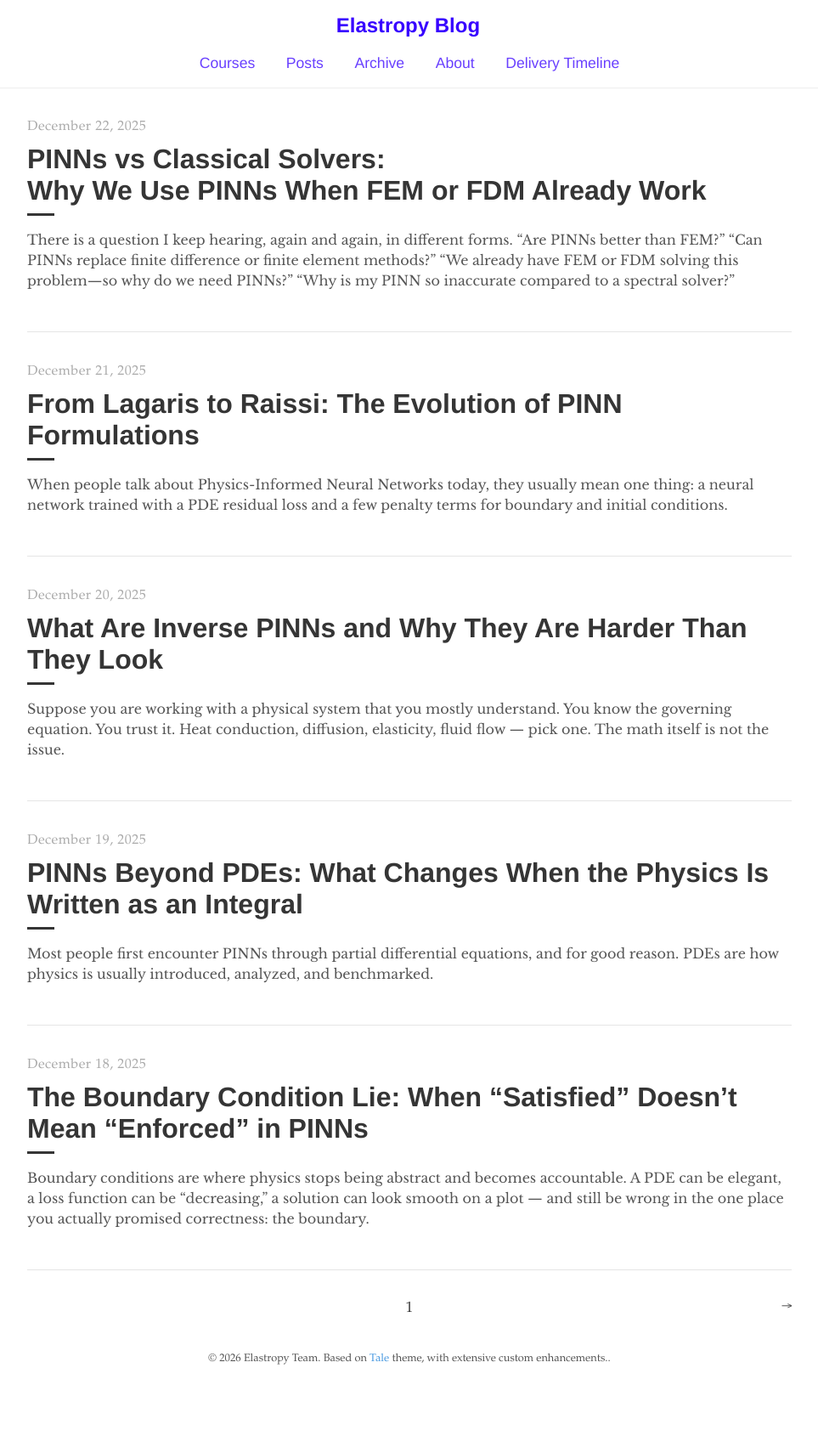
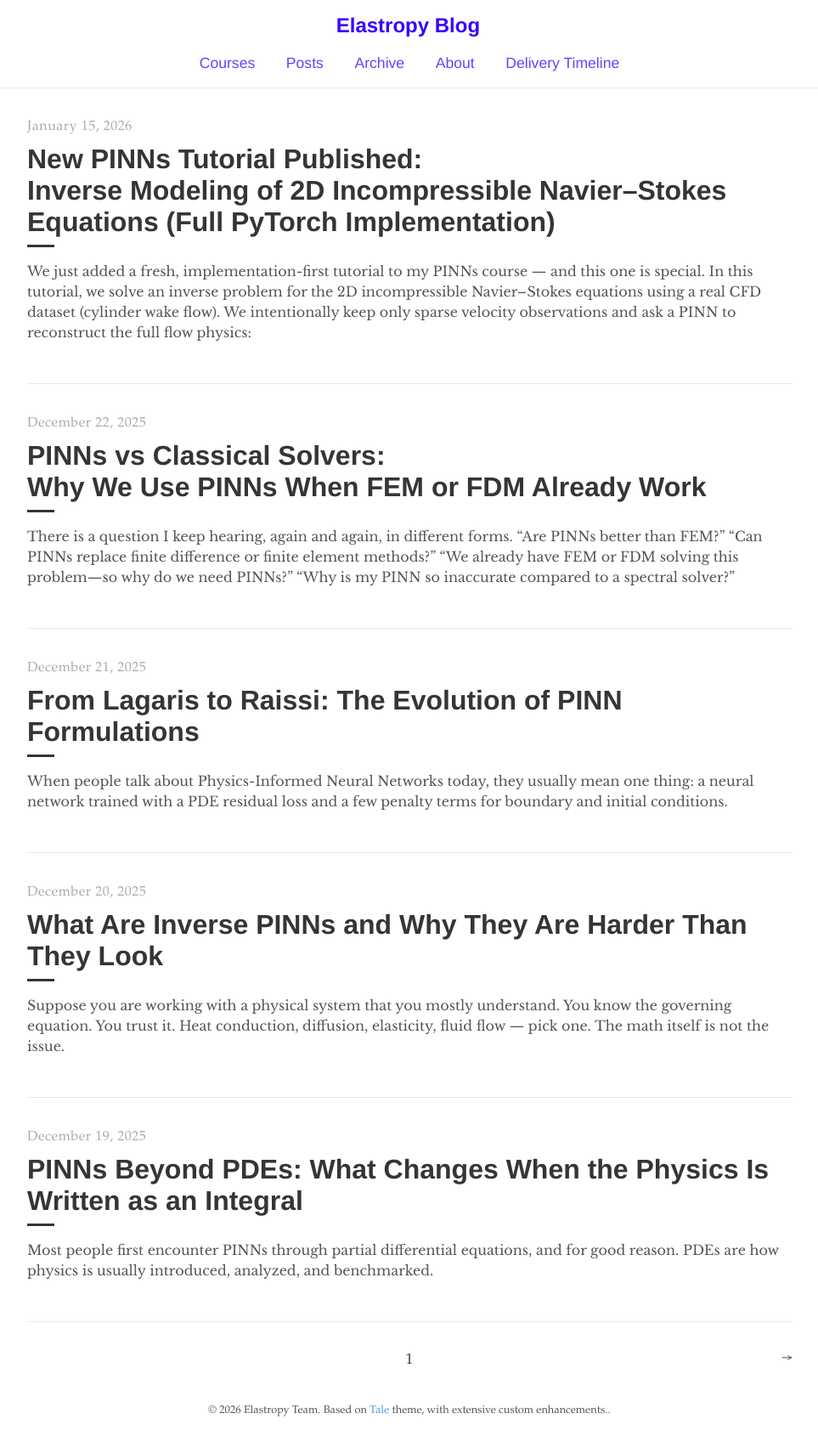
Before and after one commit to tbkopen/epyblog, a Jekyll site: the page built from index.html, in a window 1280 px wide. Shown: the whole page at 85% size, without its empty margins (158-1121 px from the left). Built offline with Jekyll 4.4.1, drawn with Linux system fonts in a browser that asks for light colours; nearby versions of some CDN libraries; the list of posts is cut into pages by our own code; before the commit the page ends 1642 px from its top, so only the background shows below that; part of the change alters nothing that is shown.

Commit message:
new topics added and delivery timeline page modified

```diff
--- a/_data/topics.csv
+++ b/_data/topics.csv
@@ -1,6 +1,6 @@
 S. No,Title,Description,Platform,Added Date,Request Count,Status,Publish Date,Link,Note
-1,Navier Stokes Equation,"This project demonstrates an inverse Physics-Informed Neural Network (PINN) approach for the Navier–Stokes equations, where unknown physical parameters are identified directly from observed flow data. By embedding the governing equations into training, the model recovers both the flow fields and hidden physics in a data-efficient, physically consistent manner.",Course Only,5-Jan-2026,8,Open For Requests,16-Jan-2026,,
-2,Learning the Dynamics of a Harmonic Oscillator Using LSTM Networks,"This problem focuses on using an LSTM network to learn and predict the time-dependent behavior of a harmonic oscillator from data. Instead of solving the governing differential equation directly, the model infers oscillatory dynamics from past states, testing how well sequence models capture physical system behavior.",Course Only,5-Jan-2026,5,Open For Requests,,,
+1,Inverse Modeling of 2D Incompressible Navier–Stokes Equations Under Transient Conditions Using Physics Informed Neural Networks (PINNs),"This project demonstrates an inverse Physics-Informed Neural Network (PINN) approach for the Navier–Stokes equations, where unknown physical parameters are identified directly from observed flow data. By embedding the governing equations into training, the model recovers both the flow fields and hidden physics in a data-efficient, physically consistent manner.",Course Only,5-Jan-2026,8,Published,16-Jan-2026,https://exly.co/PvxFUL,
+2,Physics-Informed Neural Networks for Long-Time Integration of Dynamical Systems: A Case Study on the 1D Damped Harmonic Oscillator,"We investigate a solver-centric physics-informed neural network formulation for the 1D damped harmonic oscillator.The neural network is embedded within an explicit time-marching scheme and is responsible only for predicting the system acceleration, while kinematic relations and time integration are enforced explicitly. Training is performed by minimizing the governing-equation residual during sequential time stepping. This setup enables a focused study of long-time integration behavior, including error growth and stability, without relying on global solution representations.",Course Only,5-Jan-2026,5,Planned,23-Jan-2026,,
 3,Physics-Informed Neural Operators for the Poisson Equation,"This project demonstrates a Physics-Informed Neural Operator (PINO) approach to the Poisson equation, combining operator learning with explicit enforcement of governing physics. The model learns a global solution operator while preserving physical consistency, bridging the gap between classical PINNs and purely data-driven neural operators.",YouTube,5-Jan-2026,6,Open For Requests,,,
 4,Fast PDE Solution Learning with Fourier Neural Operators,"This project showcases the Fourier Neural Operator for learning solution operators of partial differential equations directly in function space. By operating in the spectral domain, the model captures global dependencies efficiently, enabling rapid and scalable prediction of PDE solutions without explicitly enforcing equation residuals during training.",YouTube,5-Jan-2026,6,Open For Requests,,,
 5,Autonomous PINN Single Agent Solver with LLM-Driven Orchestration and Self-Verification,"This project demonstrates an autonomous Physics-Informed Neural Network workflow where an LLM generates, trains, evaluates, and iteratively improves a PINN solver end-to-end. The system enforces PDE physics, validates numerical accuracy through tests, and self-corrects until convergence—showcasing agentic AI applied to scientific computing, not just code generation.",YouTube,5-Jan-2026,7,Open For Requests,,,
--- a/_pages/content-timeline.md
+++ b/_pages/content-timeline.md
@@ -126,17 +126,38 @@ permalink: /delivery-timeline/
 </style>
 
 
+This page contains our public **Content Delivery Timeline**, where you can see the topics we’re actively considering, working on, and planning to deliver — and understand what is likely to be taken up next.
+
+The topics listed here are curated by us based on signals received from multiple channels, including YouTube comments, personal messages/DMs, insights from our corporate trainings, current trends in tech, and recurring pain points observed in practice.
+
+For the topics shown on the timeline, you can **register your interest**. Higher interest helps us decide which topics to take up sooner, while keeping the process focused and transparent.
+
+Every topic on this timeline is taken to a clear end state: **published, rescoped, or discontinued**. Topics are not silently dropped.
+
+If you have a topic suggestion that isn’t listed, you’re welcome to share it via **YouTube comments (on any video)** or by reaching out through **Telegram or email**. We regularly review these inputs when curating future topics.
+
+
 <div class="timeline-page">
+
+<!--
   <p class="timeline-subtitle">
-    This is our public Content Delivery Timeline, showing the topics we are currently considering, developing, or delivering.
+      This page contains our public <strong>Content Delivery Timeline</strong>, where you can see the topics we’re actively considering, working on, and planning to deliver — and understand what is likely to be taken up next.
   </p>
   <p class="timeline-subtitle">
-    The timeline also serves as the primary interface for topic requests. Visitors can submit topics they would like us to work on next, and these requests help guide and prioritize upcoming work without representing guaranteed commitments.
+      The topics listed here are curated by us based on signals received from multiple channels, including YouTube comments, personal messages/DMs, insights from our corporate trainings, current trends in tech, and recurring pain points observed in practice.
   </p>
   <p class="timeline-subtitle">
-    Each topic moves through a visible lifecycle — open for requests, planned, under development, published, rescoped, or discontinued — and entries are not removed. Every topic is ultimately closed with a clear, visible outcome.
+      For the topics shown on the timeline, you can <strong>register your interest</strong>. Higher interest helps us decide which topics to take up sooner, while keeping the process focused and transparent.
   </p>
 
+  <p class="timeline-subtitle">
+        Every topic on this timeline is taken to a clear end state: <strong>published, rescoped, or discontinued</strong>. Topics are not silently dropped.
+  </p>
+
+   <p class="timeline-subtitle">
+        If you have a topic suggestion that isn’t listed, you’re welcome to share it via <strong>YouTube comments (on any video)</strong> or by reaching out through <strong>Telegram or email</strong>. We regularly review these inputs when curating future topics.
+  </p>
+-->
   {% assign request_form_url = "https://forms.gle/BiKfnbV2xTdhKmcr6" %}
   {% assign topics = site.data.topics %}
 
--- /dev/null
+++ b/_posts/2026-01-15-01-NS-Eqns-new-content.md
@@ -0,0 +1,91 @@
+---
+layout: post
+# author: "Epy Blog"
+title: "New PINNs Tutorial Published: <br>Inverse Modeling of 2D Incompressible Navier–Stokes Equations (Full PyTorch Implementation)"
+tags:
+  - PINNs Masterclass
+  - New Tutorial Added
+usemathjax:     true
+more_updates_card: false
+giscus_term: ns-equations-new-tutorial
+yt_community_link: false
+excerpt_separator: <!--more-->
+---
+
+We just added a **fresh, implementation-first tutorial** to my PINNs course — and this one is special.
+
+In this tutorial, we solve an **inverse problem for the 2D incompressible Navier–Stokes equations** using a real CFD dataset (**cylinder wake flow**). We intentionally **keep only sparse velocity observations** and ask a PINN to reconstruct the full flow physics: <!--more-->
+
+* learn the fields **(u, v, p)**
+* and **identify unknown physical coefficients** **(C1, C2)** directly from data + equations
+
+If you’ve ever wondered whether PINNs can *actually* infer physics hidden inside CFD data — this notebook is built to verify that, end-to-end.
+
+### What you’ll learn (the practical stuff)
+
+This tutorial is structured like a real engineering workflow, not a demo:
+
+**1) Dataset → training pool (properly)**
+
+* Load the `.mat` cylinder wake dataset and validate shapes
+* Select target time snapshots cleanly
+* Plot reference **u, v, p** on an **unstructured grid** (so you can see the “truth” before training)
+
+**2) Collocation points: where physics is enforced**
+
+* Construct physics collocation points in **space-time**
+* Understand how the PINN “sees” the PDE without being handed full fields everywhere
+
+**3) The inverse PINN model (PyTorch)**
+
+* Build an MLP that outputs **(u, v, p)**
+* Define Navier–Stokes residuals using autodiff:
+
+  * continuity + x-momentum + y-momentum
+* Make **C1 and C2 trainable parameters** and learn them during training
+
+**4) Training + validation**
+
+* Two-stage Adam training (practical, stable)
+* Track separate **data loss vs physics loss**
+* Compare the learned solution against the reference CFD fields
+
+### A key concept covered clearly: pressure gauge freedom
+
+The notebook also explains why pressure is only identifiable **up to an additive constant** (i.e., (p + C) is equally valid), and what that means when comparing PINN pressure with CFD pressure.
+
+If you’re already in the course, you can jump into the notebook now and run it as-is.
+If you’re serious about PINNs, this tutorial will feel like a proper bridge into research-grade problems.
+
+
+{% capture mycard %}
+
+For readers who want to understand **how PINNs are formulated in practice for the incompressible Navier–Stokes equations** — including **learning unknown flow parameters**, **coupling velocity and pressure losses**, **scaling momentum vs continuity residuals**, and why **incorrect physical coefficients can still produce low Navier–Stokes residuals** — a hands-on walkthrough is available as part of the ***PINNs Masterclass***.
+
+{% endcapture %}
+
+{% include promo-card-md.html
+   heading="This content is available in ..."
+   body=mycard
+   button_link="https://exly.co/PvxFUL"
+   button_text="Learn More →"
+%}
+
+<div class="alert" role="alert" style="background-color: #fff3cd; border-left: 6px solid #ffeeba; padding: 1rem; font-size: 1rem; text-align:justify;">
+<p>
+  We’ve published a public <strong>Content Delivery Timeline</strong> that shows what topics we’re actively considering, working on, and planning to deliver.
+</p>
+
+<p>
+  The list is curated from real signals — YouTube comments, messages/DMs, corporate training inputs, tech trends, and recurring practical pain points.
+</p>
+
+<p>
+  You can <strong>register your interest</strong> on the listed topics to help us decide what to take up sooner. Every topic is tracked to a clear outcome: <strong>published, rescoped, or discontinued</strong>.
+</p>
+
+<p>
+  👉 <strong>View the timeline and register your interest here:</strong> <a href="https://blog.elastropy.com/delivery-timeline/" target="_blank" rel="noopener">[link]</a>
+</p>
+
+</div>
```
